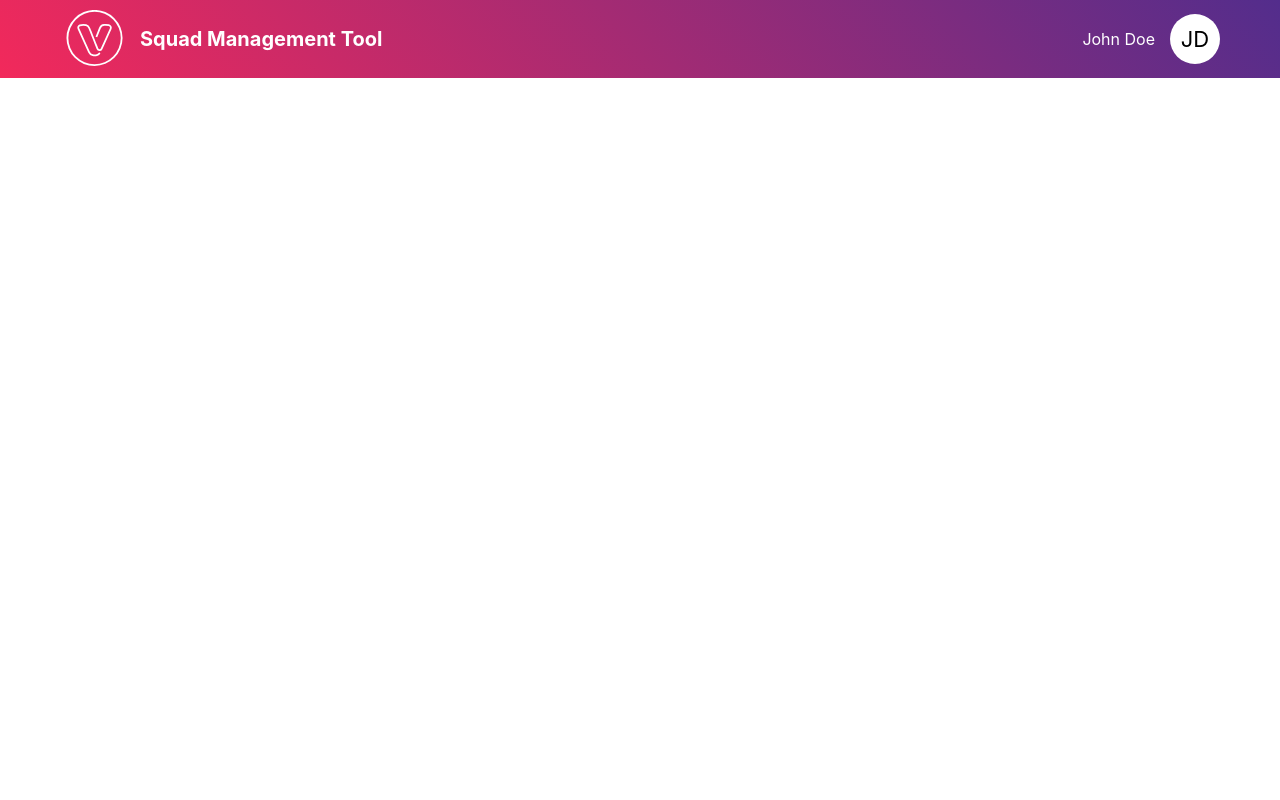
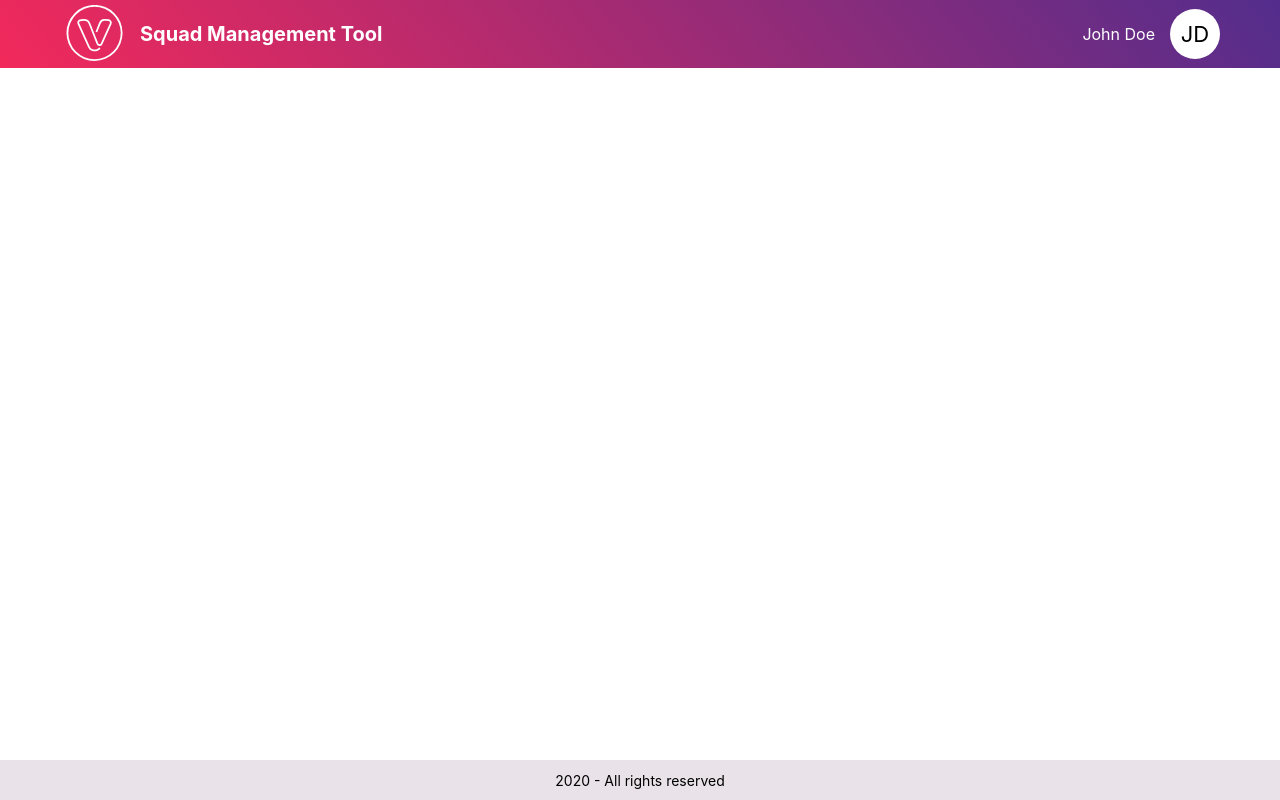
Before and after one commit to Gustavochagas/squad-managemente-tool, a React (Create React App) app: page / in a window 1280 px wide. Built offline with nearby package versions, Linux system fonts and the light colour scheme.

Commit message:
feat: created Footer component

```diff
--- a/src/App.tsx
+++ b/src/App.tsx
@@ -1,10 +1,12 @@
 import React from 'react';
+import Footer from './components/Footer/Footer';
 import Header from './components/Header/Header';
 
 function App() {
   return (
     <div className="App">
       <Header />
+      <Footer />
     </div>
   );
 }
--- /dev/null
+++ b/src/components/Footer/Footer.scss
@@ -0,0 +1,13 @@
+@import '../../assets/styles/variables';
+
+.footer {
+  background-color: $gray-dark;
+  text-align: center;
+  padding: 10px;
+  position: absolute;
+  width: 100%;
+  bottom: 0;
+  .footer-description {
+    font-size: 14px;
+  }
+}
--- /dev/null
+++ b/src/components/Footer/Footer.tsx
@@ -0,0 +1,12 @@
+import React from 'react';
+import './Footer.scss';
+
+const Footer = () => {
+  return (
+    <div className="footer">
+      <span className="footer-description">2020 - All rights reserved</span>
+    </div>
+  )
+};
+
+export default Footer;
--- a/src/components/Header/Header.scss
+++ b/src/components/Header/Header.scss
@@ -5,10 +5,10 @@
   width: 100%;
   display: flex;
   justify-content: space-between;
-  padding: 10px 60px;
+  padding: 5px 60px;
   background-image: $gradient-color;
   @include xs {
-    padding: 10px 20px;
+    padding: 5px 20px;
   }
   .header-logo {
     display: flex;
```
Also changed, not shown: 1 other file (tests, documents, lock files or other folders).
